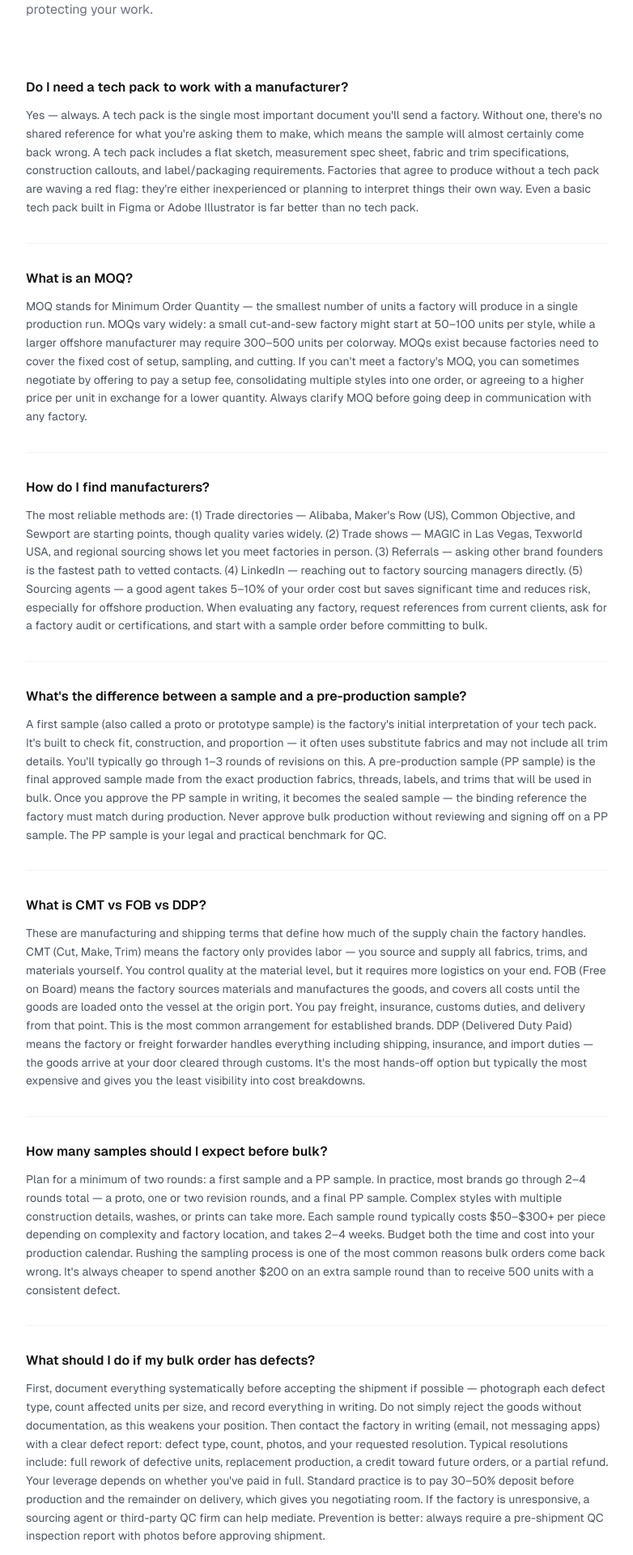
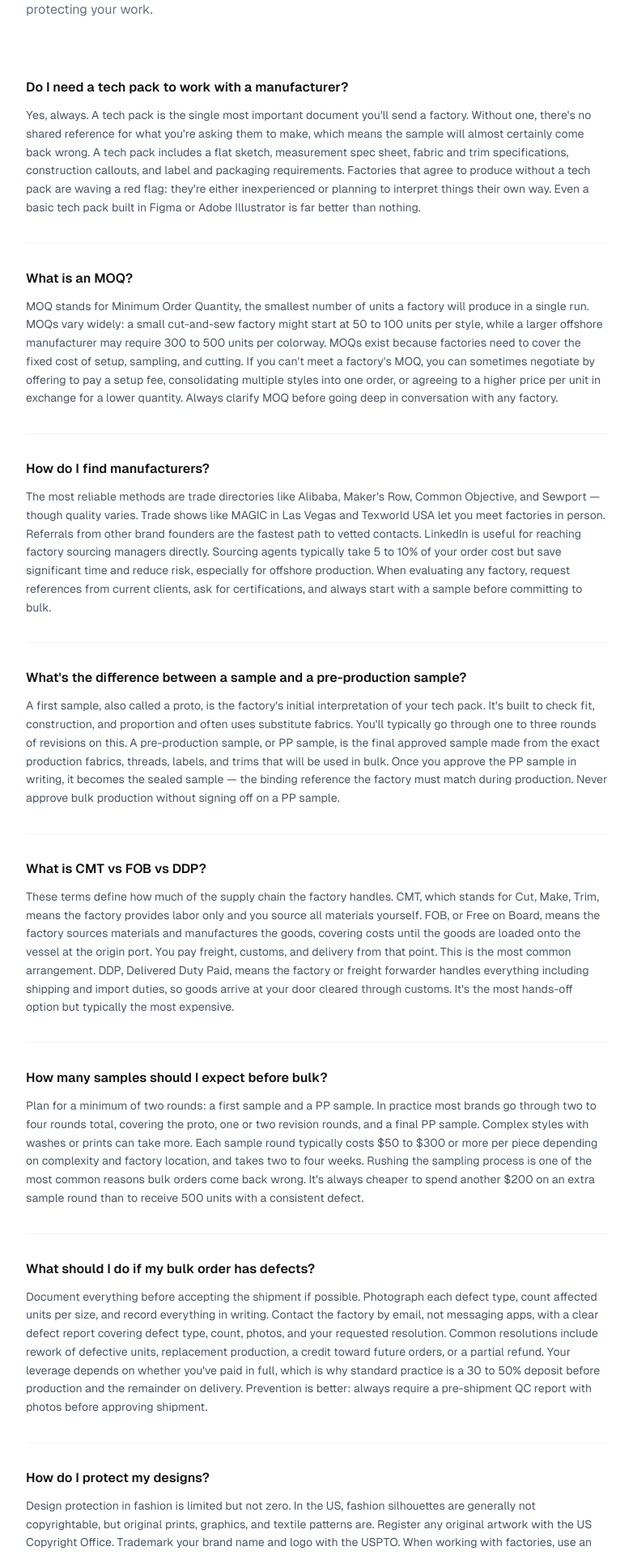
Before and after one commit to johndotpark/ed-en-core, a Next.js app: page /faq in a window 1280 px wide. Shown: the part 220-2140 px from the top of the page at 81% size, without its empty margins (248-1030 px from the left). Built offline with nearby package versions, Linux system fonts and the light colour scheme.

Commit message:
Rewrite FAQ answers in plain prose, remove list formatting
https://claude.ai/code/session_01Y8T3NcV2ve7i5mXDiR6ZGf

```diff
--- a/app/faq/page.tsx
+++ b/app/faq/page.tsx
@@ -7,35 +7,35 @@ export const metadata = {
 const FAQS = [
   {
     q: "Do I need a tech pack to work with a manufacturer?",
-    a: "Yes — always. A tech pack is the single most important document you'll send a factory. Without one, there's no shared reference for what you're asking them to make, which means the sample will almost certainly come back wrong. A tech pack includes a flat sketch, measurement spec sheet, fabric and trim specifications, construction callouts, and label/packaging requirements. Factories that agree to produce without a tech pack are waving a red flag: they're either inexperienced or planning to interpret things their own way. Even a basic tech pack built in Figma or Adobe Illustrator is far better than no tech pack.",
+    a: "Yes, always. A tech pack is the single most important document you'll send a factory. Without one, there's no shared reference for what you're asking them to make, which means the sample will almost certainly come back wrong. A tech pack includes a flat sketch, measurement spec sheet, fabric and trim specifications, construction callouts, and label and packaging requirements. Factories that agree to produce without a tech pack are waving a red flag: they're either inexperienced or planning to interpret things their own way. Even a basic tech pack built in Figma or Adobe Illustrator is far better than nothing.",
   },
   {
     q: "What is an MOQ?",
-    a: "MOQ stands for Minimum Order Quantity — the smallest number of units a factory will produce in a single production run. MOQs vary widely: a small cut-and-sew factory might start at 50–100 units per style, while a larger offshore manufacturer may require 300–500 units per colorway. MOQs exist because factories need to cover the fixed cost of setup, sampling, and cutting. If you can't meet a factory's MOQ, you can sometimes negotiate by offering to pay a setup fee, consolidating multiple styles into one order, or agreeing to a higher price per unit in exchange for a lower quantity. Always clarify MOQ before going deep in communication with any factory.",
+    a: "MOQ stands for Minimum Order Quantity, the smallest number of units a factory will produce in a single run. MOQs vary widely: a small cut-and-sew factory might start at 50 to 100 units per style, while a larger offshore manufacturer may require 300 to 500 units per colorway. MOQs exist because factories need to cover the fixed cost of setup, sampling, and cutting. If you can't meet a factory's MOQ, you can sometimes negotiate by offering to pay a setup fee, consolidating multiple styles into one order, or agreeing to a higher price per unit in exchange for a lower quantity. Always clarify MOQ before going deep in conversation with any factory.",
   },
   {
     q: "How do I find manufacturers?",
-    a: "The most reliable methods are: (1) Trade directories — Alibaba, Maker's Row (US), Common Objective, and Sewport are starting points, though quality varies widely. (2) Trade shows — MAGIC in Las Vegas, Texworld USA, and regional sourcing shows let you meet factories in person. (3) Referrals — asking other brand founders is the fastest path to vetted contacts. (4) LinkedIn — reaching out to factory sourcing managers directly. (5) Sourcing agents — a good agent takes 5–10% of your order cost but saves significant time and reduces risk, especially for offshore production. When evaluating any factory, request references from current clients, ask for a factory audit or certifications, and start with a sample order before committing to bulk.",
+    a: "The most reliable methods are trade directories like Alibaba, Maker's Row, Common Objective, and Sewport — though quality varies. Trade shows like MAGIC in Las Vegas and Texworld USA let you meet factories in person. Referrals from other brand founders are the fastest path to vetted contacts. LinkedIn is useful for reaching factory sourcing managers directly. Sourcing agents typically take 5 to 10% of your order cost but save significant time and reduce risk, especially for offshore production. When evaluating any factory, request references from current clients, ask for certifications, and always start with a sample before committing to bulk.",
   },
   {
     q: "What's the difference between a sample and a pre-production sample?",
-    a: "A first sample (also called a proto or prototype sample) is the factory's initial interpretation of your tech pack. It's built to check fit, construction, and proportion — it often uses substitute fabrics and may not include all trim details. You'll typically go through 1–3 rounds of revisions on this. A pre-production sample (PP sample) is the final approved sample made from the exact production fabrics, threads, labels, and trims that will be used in bulk. Once you approve the PP sample in writing, it becomes the sealed sample — the binding reference the factory must match during production. Never approve bulk production without reviewing and signing off on a PP sample. The PP sample is your legal and practical benchmark for QC.",
+    a: "A first sample, also called a proto, is the factory's initial interpretation of your tech pack. It's built to check fit, construction, and proportion and often uses substitute fabrics. You'll typically go through one to three rounds of revisions on this. A pre-production sample, or PP sample, is the final approved sample made from the exact production fabrics, threads, labels, and trims that will be used in bulk. Once you approve the PP sample in writing, it becomes the sealed sample — the binding reference the factory must match during production. Never approve bulk production without signing off on a PP sample.",
   },
   {
     q: "What is CMT vs FOB vs DDP?",
-    a: "These are manufacturing and shipping terms that define how much of the supply chain the factory handles. CMT (Cut, Make, Trim) means the factory only provides labor — you source and supply all fabrics, trims, and materials yourself. You control quality at the material level, but it requires more logistics on your end. FOB (Free on Board) means the factory sources materials and manufactures the goods, and covers all costs until the goods are loaded onto the vessel at the origin port. You pay freight, insurance, customs duties, and delivery from that point. This is the most common arrangement for established brands. DDP (Delivered Duty Paid) means the factory or freight forwarder handles everything including shipping, insurance, and import duties — the goods arrive at your door cleared through customs. It's the most hands-off option but typically the most expensive and gives you the least visibility into cost breakdowns.",
+    a: "These terms define how much of the supply chain the factory handles. CMT, which stands for Cut, Make, Trim, means the factory provides labor only and you source all materials yourself. FOB, or Free on Board, means the factory sources materials and manufactures the goods, covering costs until the goods are loaded onto the vessel at the origin port. You pay freight, customs, and delivery from that point. This is the most common arrangement. DDP, Delivered Duty Paid, means the factory or freight forwarder handles everything including shipping and import duties, so goods arrive at your door cleared through customs. It's the most hands-off option but typically the most expensive.",
   },
   {
     q: "How many samples should I expect before bulk?",
-    a: "Plan for a minimum of two rounds: a first sample and a PP sample. In practice, most brands go through 2–4 rounds total — a proto, one or two revision rounds, and a final PP sample. Complex styles with multiple construction details, washes, or prints can take more. Each sample round typically costs $50–$300+ per piece depending on complexity and factory location, and takes 2–4 weeks. Budget both the time and cost into your production calendar. Rushing the sampling process is one of the most common reasons bulk orders come back wrong. It's always cheaper to spend another $200 on an extra sample round than to receive 500 units with a consistent defect.",
+    a: "Plan for a minimum of two rounds: a first sample and a PP sample. In practice most brands go through two to four rounds total, covering the proto, one or two revision rounds, and a final PP sample. Complex styles with washes or prints can take more. Each sample round typically costs $50 to $300 or more per piece depending on complexity and factory location, and takes two to four weeks. Rushing the sampling process is one of the most common reasons bulk orders come back wrong. It's always cheaper to spend another $200 on an extra sample round than to receive 500 units with a consistent defect.",
   },
   {
     q: "What should I do if my bulk order has defects?",
-    a: "First, document everything systematically before accepting the shipment if possible — photograph each defect type, count affected units per size, and record everything in writing. Do not simply reject the goods without documentation, as this weakens your position. Then contact the factory in writing (email, not messaging apps) with a clear defect report: defect type, count, photos, and your requested resolution. Typical resolutions include: full rework of defective units, replacement production, a credit toward future orders, or a partial refund. Your leverage depends on whether you've paid in full. Standard practice is to pay 30–50% deposit before production and the remainder on delivery, which gives you negotiating room. If the factory is unresponsive, a sourcing agent or third-party QC firm can help mediate. Prevention is better: always require a pre-shipment QC inspection report with photos before approving shipment.",
+    a: "Document everything before accepting the shipment if possible. Photograph each defect type, count affected units per size, and record everything in writing. Contact the factory by email, not messaging apps, with a clear defect report covering defect type, count, photos, and your requested resolution. Common resolutions include rework of defective units, replacement production, a credit toward future orders, or a partial refund. Your leverage depends on whether you've paid in full, which is why standard practice is a 30 to 50% deposit before production and the remainder on delivery. Prevention is better: always require a pre-shipment QC report with photos before approving shipment.",
   },
   {
     q: "How do I protect my designs?",
-    a: "Design protection in fashion is limited but not zero. In the US, fashion silhouettes are generally not copyrightable, but original prints, graphics, and textile patterns are. Register any original artwork with the US Copyright Office. For brand protection, trademark your brand name and logo with the USPTO — this is non-negotiable. When working with factories, use an NDA (Non-Disclosure Agreement) before sharing tech packs, though enforcement against offshore factories is difficult. Practically speaking, the strongest protection is moving fast — get to market before knockoffs can. Keep your tech packs watermarked with your brand name and a version number. If you're working with a sourcing agent, ensure your contract specifies that your designs, patterns, and specifications remain your IP and cannot be sold or shared with other clients.",
+    a: "Design protection in fashion is limited but not zero. In the US, fashion silhouettes are generally not copyrightable, but original prints, graphics, and textile patterns are. Register any original artwork with the US Copyright Office. Trademark your brand name and logo with the USPTO. When working with factories, use an NDA before sharing tech packs, though enforcement against offshore factories is difficult in practice. Practically speaking, the strongest protection is moving fast and getting to market before knockoffs can catch up. Keep your tech packs watermarked with your brand name and a version number, and ensure any sourcing agent contract specifies that your designs remain your IP.",
   },
 ];
 
```
